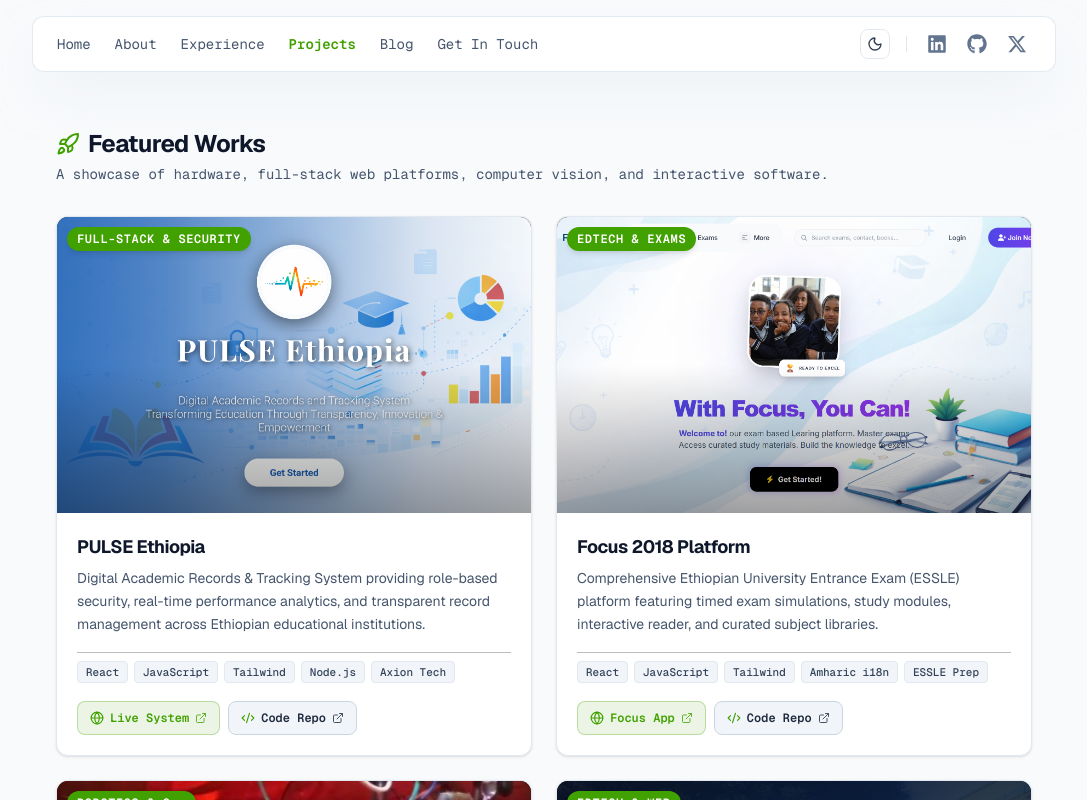
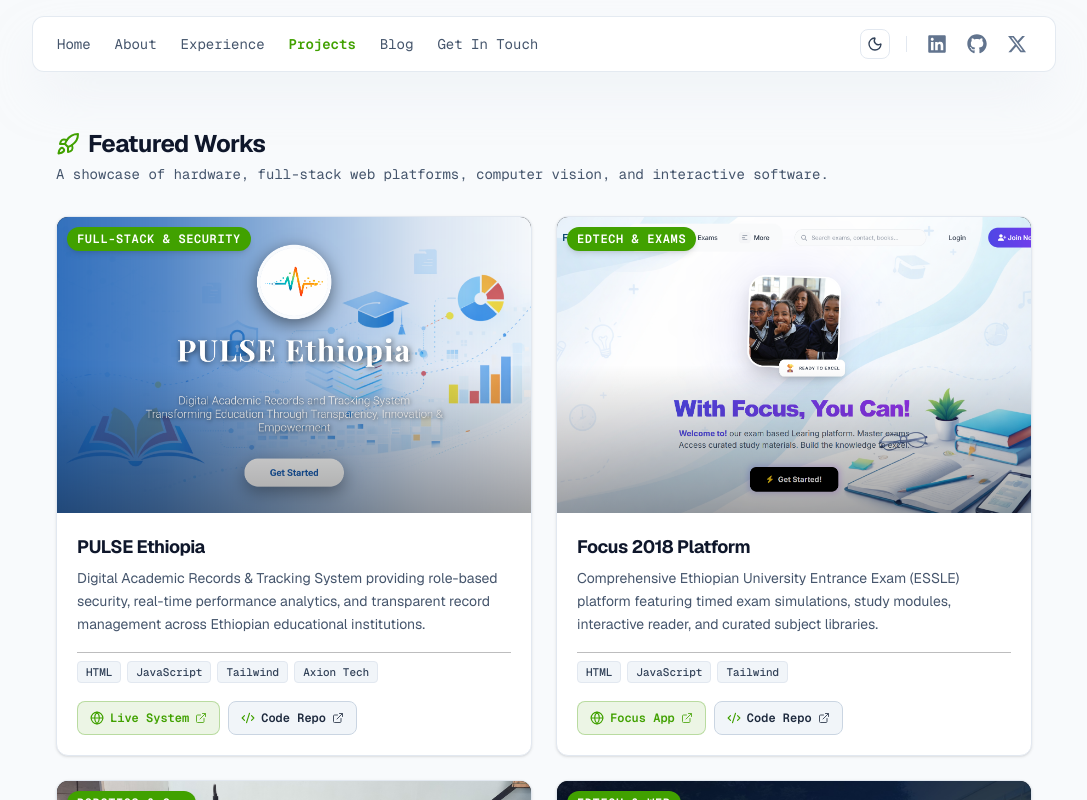
Before and after one commit to weldamlak/Personal-Web-app-Portfolio-, a Next.js app: page / in a window 1280 px wide. Both pictures are taken after a click on the button "Projects". Shown: the top 800 px of the page, without its empty margins (96-1183 px from the left). Built offline with nearby package versions, Linux system fonts and the light colour scheme.

Commit message:
Fixing some Project component errors

```diff
--- a/app/components/CertificationsSection.tsx
+++ b/app/components/CertificationsSection.tsx
@@ -332,7 +332,7 @@
         issuer: "Vote Le Ethiopiaye Charitable Organization",
         date: "April 20, 2021",
         description: "Election Coordinator for 'New Student, New Africa, New World' project.",
-        image: "/CER/Other.jpg",
+        image: "/CER/Other3.jpg",
         badge: "Coordinator",
       },
     ],
--- a/app/components/ProjectsSection.tsx
+++ b/app/components/ProjectsSection.tsx
@@ -37,7 +37,7 @@
   {
     title: "PULSE Ethiopia",
     category: "Full-Stack & Security",
-    tech: ["React", "JavaScript", "Tailwind", "Node.js", "Axion Tech"],
+    tech: ["HTML", "JavaScript", "Tailwind", "Axion Tech"],
     image: "/P6.jpg",
     desc: "Digital Academic Records & Tracking System providing role-based security, real-time performance analytics, and transparent record management across Ethiopian educational institutions.",
     links: [{ label: "Live System", url: "https://etdarts.netlify.app/" }],
@@ -46,7 +46,7 @@
   {
     title: "Focus 2018 Platform",
     category: "EdTech & Exams",
-    tech: ["React", "JavaScript", "Tailwind", "Amharic i18n", "ESSLE Prep"],
+    tech: ["HTML", "JavaScript", "Tailwind"],
     image: "/P5.jpg",
     desc: "Comprehensive Ethiopian University Entrance Exam (ESSLE) platform featuring timed exam simulations, study modules, interactive reader, and curated subject libraries.",
     links: [{ label: "Focus App", url: "https://focus2018.netlify.app/" }],
@@ -56,7 +56,7 @@
     title: "AXION Smart Wheelchair",
     category: "Robotics & C++",
     tech: ["C++", "Arduino", "Next.js", "IoT", "Solar"],
-    image: "/P1.jpg",
+    image: "/AXION.jpg",
     desc: "Intelligent mobility wheelchair featuring obstacle avoidance, solar power management, camera tracking, and a web control interface.",
     links: [
       { label: "AXION Web", url: "https://axionet.netlify.app/" },
@@ -67,7 +67,7 @@
   {
     title: "St. Joseph Summer Camp Portal",
     category: "EdTech & Web",
-    tech: ["React", "Tailwind CSS", "JavaScript", "Google Forms API"],
+    tech: ["HTML", "Tailwind CSS", "JavaScript", "Google Forms API"],
     image: "/A1.jpg",
     desc: "Official registration and portal platform for SJS Summer Camp 2026. Manages student registration, schedule overviews, fee tiers, and activity streams.",
     links: [{ label: "Live Portal", url: "https://sjs2026summer.netlify.app/" }],
@@ -76,7 +76,7 @@
   {
     title: "Axion Tech & Vision AI Platform",
     category: "AI & Embedded Systems",
-    tech: ["TensorFlow", "Vision AI", "ESP32-CAM", "IoT", "Next.js"],
+    tech: ["TensorFlow", "Vision AI", "ESP32-CAM", "IoT"],
     image: "/A2.jpg",
     desc: "Official startup platform for Axion Tech. Features TensorFlow object detection, ESP32-CAM live stream integration, edge inference, and hardware telemetry.",
     links: [{ label: "Axion Tech", url: "https://axionet.netlify.app/" }],
@@ -85,7 +85,7 @@
   {
     title: "SJS STEM & Innovation Hub",
     category: "Full-Stack & Education",
-    tech: ["React", "Tailwind CSS", "JavaScript", "PDF Engine"],
+    tech: ["HTML", "Tailwind CSS", "JavaScript", "PDF Engine"],
     image: "/A3.jpg",
     desc: "Centralized digital hub for Saint Joseph School's 6 specialized STEM clubs. Features member tracking, award showcases, and digital annual report generation.",
     links: [{ label: "STEM Hub", url: "https://stemsjs.netlify.app/" }],
@@ -112,7 +112,7 @@
   {
     title: "Winger Academy",
     category: "Full-Stack Web",
-    tech: ["Next.js", "React", "Tailwind", "Supabase", "TS"],
+    tech: ["HTML", "Tailwind"],
     image: "/P2.jpg",
     desc: "Educational hub empowering Ethiopian students with study guides, coursework tracking, and academic mentor connections.",
     links: [{ label: "Platform", url: "https://wingeracademy.netlify.app/" }],
```
Also changed, not shown: public/AXION.jpg (added).
